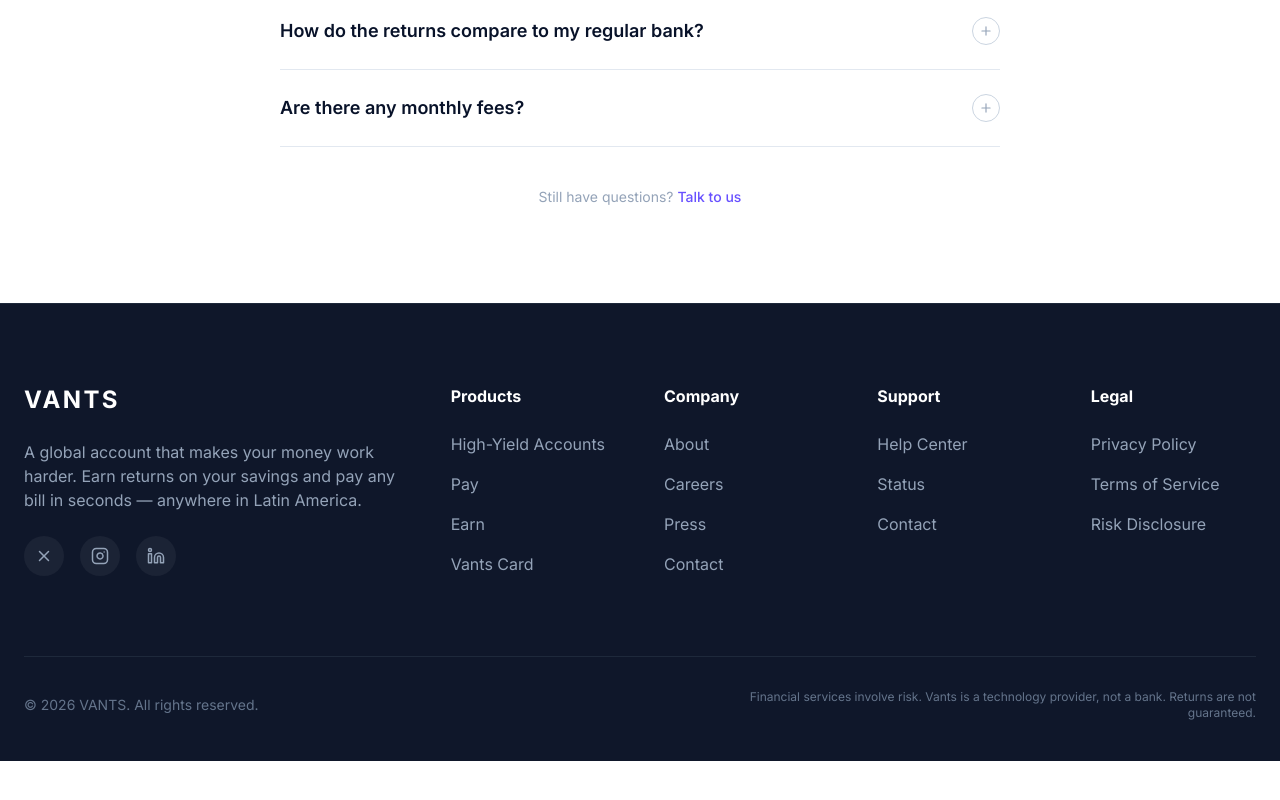
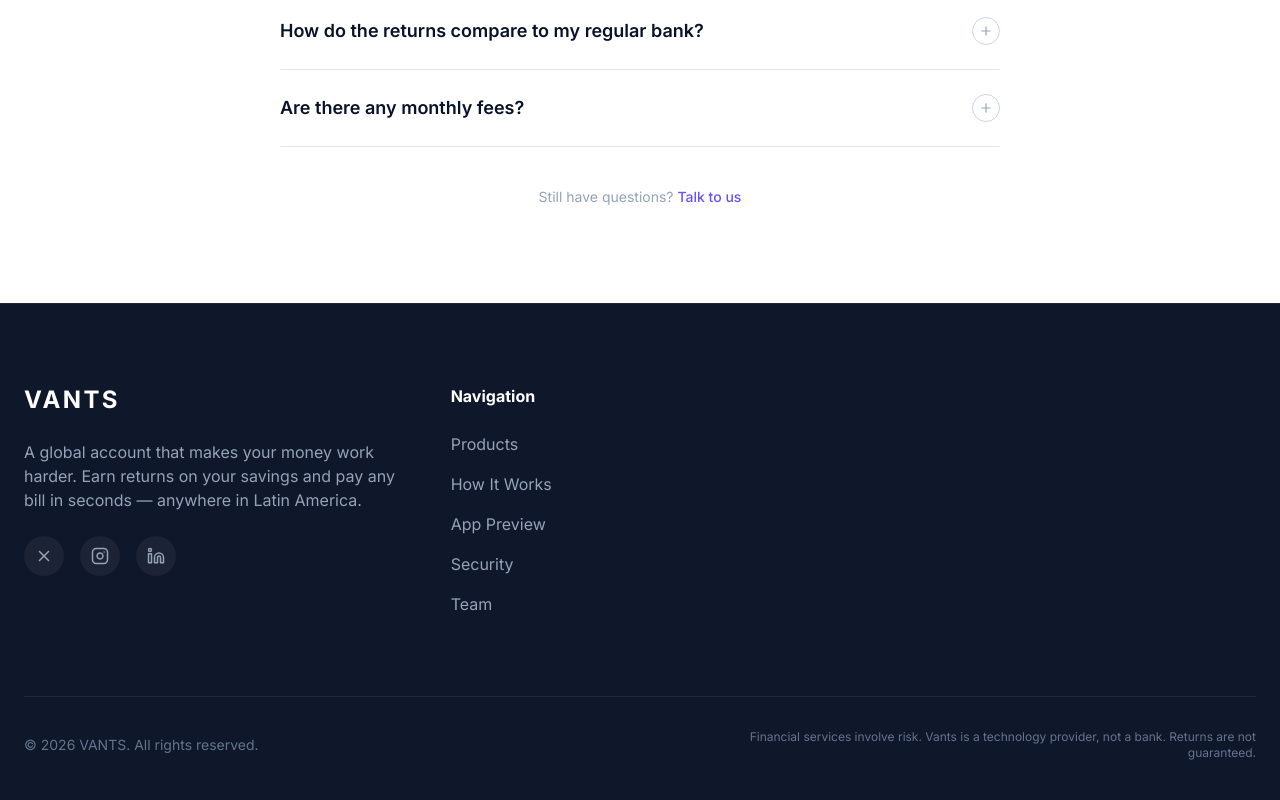
Before and after one commit to vhendala/vants-landing-page-nova, a React (Vite) app: page / in a window 1280 px wide. Shown: the part 5647-6447 px from the top of the page. Before the commit the page ends 6408 px from the top, so only its background shows below. Built offline with nearby package versions, Linux system fonts and the light colour scheme.

Commit message:
fix: Pay with Vants links to app, X icon in Team, Footer mirrors header nav

```diff
--- a/src/components/DashboardPreview.tsx
+++ b/src/components/DashboardPreview.tsx
@@ -149,7 +149,7 @@
               </div>
 
               {/* CTA */}
-              <button className="w-full mt-4 bg-[#6851FF] text-white rounded-xl py-3 text-sm font-semibold shadow-md shadow-[#6851FF]/20 hover:bg-[#5741e0] transition-colors">
+              <button onClick={() => window.open('https://app.vants.xyz', '_blank')} className="w-full mt-4 bg-[#6851FF] text-white rounded-xl py-3 text-sm font-semibold shadow-md shadow-[#6851FF]/20 hover:bg-[#5741e0] transition-colors">
                 Pay with Vants
               </button>
             </div>
--- a/src/components/Footer.tsx
+++ b/src/components/Footer.tsx
@@ -29,42 +29,15 @@
             </div>
           </div>
 
-          {/* Links Columns */}
+          {/* Nav links — mirrors the header */}
           <div className="space-y-4 md:space-y-6">
-            <h4 className="text-white font-bold text-sm md:text-base">Products</h4>
+            <h4 className="text-white font-bold text-sm md:text-base">Navigation</h4>
             <ul className="space-y-3 md:space-y-4">
-              <li><a href="#" className="text-sm md:text-base text-slate-400 hover:text-[#6851FF] transition-colors">High-Yield Accounts</a></li>
-              <li><a href="#" className="text-sm md:text-base text-slate-400 hover:text-[#6851FF] transition-colors">Pay</a></li>
-              <li><a href="#" className="text-sm md:text-base text-slate-400 hover:text-[#6851FF] transition-colors">Earn</a></li>
-              <li><a href="#" className="text-sm md:text-base text-slate-400 hover:text-[#6851FF] transition-colors">Vants Card</a></li>
-            </ul>
-          </div>
-
-          <div className="space-y-4 md:space-y-6">
-            <h4 className="text-white font-bold text-sm md:text-base">Company</h4>
-            <ul className="space-y-3 md:space-y-4">
-              <li><a href="#team" className="text-sm md:text-base text-slate-400 hover:text-[#6851FF] transition-colors">About</a></li>
-              <li><a href="#" className="text-sm md:text-base text-slate-400 hover:text-[#6851FF] transition-colors">Careers</a></li>
-              <li><a href="#" className="text-sm md:text-base text-slate-400 hover:text-[#6851FF] transition-colors">Press</a></li>
-              <li><a href="#" className="text-sm md:text-base text-slate-400 hover:text-[#6851FF] transition-colors">Contact</a></li>
-            </ul>
-          </div>
-
-          <div className="space-y-4 md:space-y-6">
-            <h4 className="text-white font-bold text-sm md:text-base">Support</h4>
-            <ul className="space-y-3 md:space-y-4">
-              <li><a href="#" className="text-sm md:text-base text-slate-400 hover:text-[#6851FF] transition-colors">Help Center</a></li>
-              <li><a href="#" className="text-sm md:text-base text-slate-400 hover:text-[#6851FF] transition-colors">Status</a></li>
-              <li><a href="#" className="text-sm md:text-base text-slate-400 hover:text-[#6851FF] transition-colors">Contact</a></li>
-            </ul>
-          </div>
-
-          <div className="space-y-4 md:space-y-6">
-            <h4 className="text-white font-bold text-sm md:text-base">Legal</h4>
-            <ul className="space-y-3 md:space-y-4">
-              <li><a href="#" className="text-sm md:text-base text-slate-400 hover:text-[#6851FF] transition-colors">Privacy Policy</a></li>
-              <li><a href="#" className="text-sm md:text-base text-slate-400 hover:text-[#6851FF] transition-colors">Terms of Service</a></li>
-              <li><a href="#" className="text-sm md:text-base text-slate-400 hover:text-[#6851FF] transition-colors">Risk Disclosure</a></li>
+              <li><a href="#products" className="text-sm md:text-base text-slate-400 hover:text-[#6851FF] transition-colors">Products</a></li>
+              <li><a href="#bridge-feature" className="text-sm md:text-base text-slate-400 hover:text-[#6851FF] transition-colors">How It Works</a></li>
+              <li><a href="#dashboard" className="text-sm md:text-base text-slate-400 hover:text-[#6851FF] transition-colors">App Preview</a></li>
+              <li><a href="#security" className="text-sm md:text-base text-slate-400 hover:text-[#6851FF] transition-colors">Security</a></li>
+              <li><a href="#team" className="text-sm md:text-base text-slate-400 hover:text-[#6851FF] transition-colors">Team</a></li>
             </ul>
           </div>
         </div>
--- a/src/components/Hero.tsx
+++ b/src/components/Hero.tsx
@@ -163,7 +163,7 @@
               </div>
 
               {/* CTA button */}
-              <button className="w-full bg-[#6851FF] text-white rounded-xl py-3 text-sm font-semibold shadow-md shadow-[#6851FF]/20 hover:bg-[#5741e0] transition-colors">
+              <button onClick={() => window.open('https://app.vants.xyz', '_blank')} className="w-full bg-[#6851FF] text-white rounded-xl py-3 text-sm font-semibold shadow-md shadow-[#6851FF]/20 hover:bg-[#5741e0] transition-colors">
                 Pay with Vants
               </button>
             </div>
--- a/src/components/Team.tsx
+++ b/src/components/Team.tsx
@@ -1,5 +1,5 @@
 import { motion } from 'framer-motion';
-import { Linkedin, Twitter } from 'lucide-react';
+import { Linkedin, X as XIcon } from 'lucide-react';
 
 export const Team = () => {
   const team = [
@@ -108,8 +108,8 @@
                     </a>
                   )}
                   {member.socials.twitter && (
-                    <a href={member.socials.twitter} target="_blank" rel="noopener noreferrer" className="text-slate-400 hover:text-[#6851FF] transition-colors" aria-label={`${member.name} Twitter`}>
-                      <Twitter className="w-5 h-5" />
+                    <a href={member.socials.twitter} target="_blank" rel="noopener noreferrer" className="text-slate-400 hover:text-[#6851FF] transition-colors" aria-label={`${member.name} X`}>
+                      <XIcon className="w-5 h-5" />
                     </a>
                   )}
                 </div>
```
